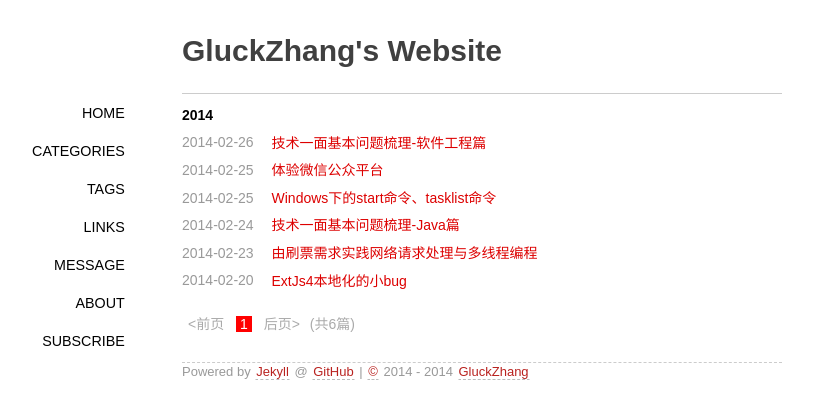
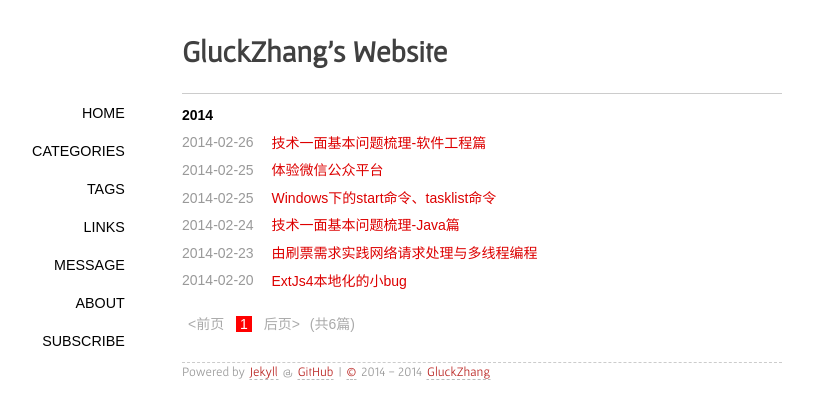
Before and after one commit to gluckzhang/gluckzhang.github.io, a Jekyll site: the page built from index.html, in a window 1280 px wide. Shown: the top 419 px of the page, without its empty margins (158-971 px from the left). Built offline with Jekyll 4.4.1, drawn with Linux system fonts in a browser that asks for light colours; some web fonts are replaced; Markdown is read by kramdown in place of the engine named in the settings; the list of posts is cut into pages by our own code.

Commit message:
change font config，Gafata字体的数字占宽不太一样

```diff
--- a/media/css/style.css
+++ b/media/css/style.css
@@ -11,10 +11,10 @@
 @import url(http://fonts.googleapis.com/css?family=Electrolize);
 @import url(http://fonts.googleapis.com/css?family=Cuprum);
 @font-face {
-	font-family: 'Gafata-Regular';
+	font-family: 'Gafata';
 	font-style: 13px;
 	font-weight: normal;
-	src: local('Gafata-Regular'), url('../fonts/Gafata-Regular.ttf') format('truetype');
+	src: local('Gafata'), url('../fonts/Gafata-Regular.ttf') format('truetype');
 }
 *{padding:0;margin: 0;border:none;outline:none;}
 p{padding:.5em 0;}
```
